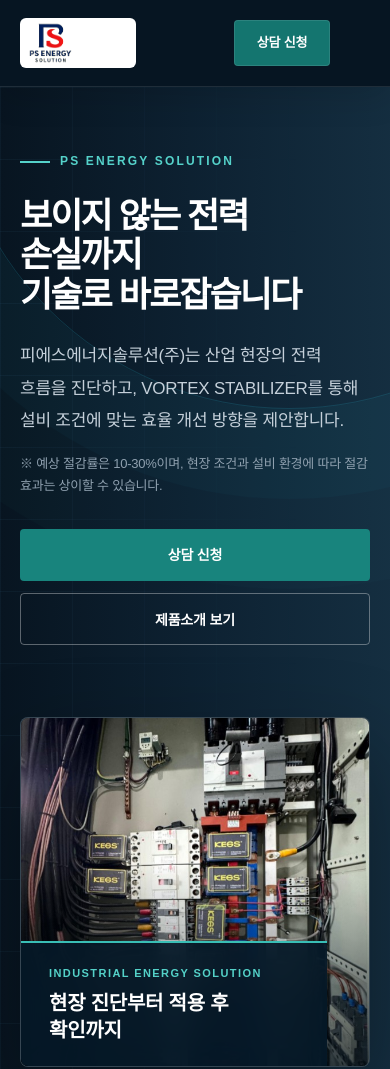
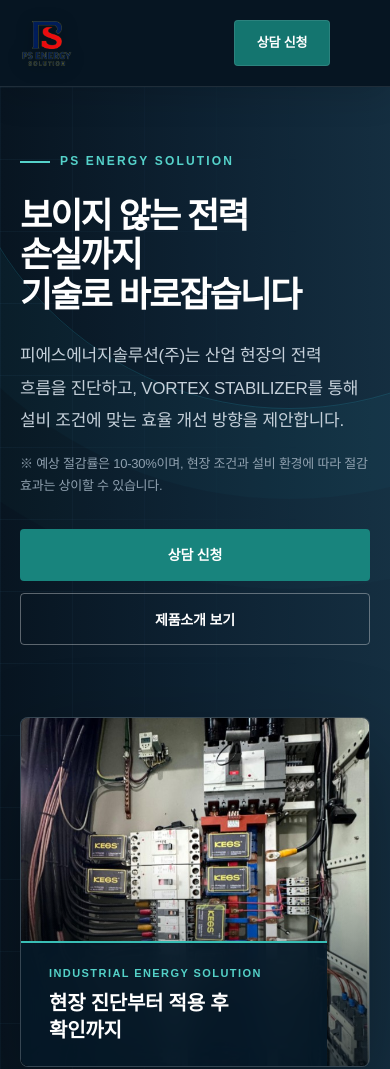
Before and after one commit to jimin-21/psensol-homepage, a plain HTML site: page index.html in a window 390 px wide. Shown: the top 1069 px of the page. Drawn offline with Linux system fonts and the light colour scheme.

Commit message:
Use transparent logo and product assets

```diff
--- a/consultation.css
+++ b/consultation.css
@@ -50,6 +50,7 @@
   height: 64px;
   object-fit: contain;
   object-position: left center;
+  filter: drop-shadow(0 3px 8px rgba(15, 23, 42, 0.18));
 }
 
 .nav-links {
--- a/index.html
+++ b/index.html
@@ -18,8 +18,8 @@
     <nav class="nav">
       <a href="index.html" class="logo-area" aria-label="피에스에너지솔루션 메인">
         <img
-          src="assets/logo.png"
-          onerror="this.onerror=null; this.src='assets/logo.jpg';"
+          src="assets/logo-transparent.png"
+          onerror="this.onerror=null; this.src='assets/logo.png';"
           alt="PS ENERGY SOLUTION 로고"
           class="logo-img"
         />
@@ -180,7 +180,7 @@
           <div class="two-column-grid">
             <div class="image-card product-installation-card">
               <img
-                src="assets/vortex-stabilizer.png"
+                src="assets/vortex-stabilizer-transparent.png"
                 alt="VORTEX STABILIZER 제품"
               />
             </div>
--- a/script.js
+++ b/script.js
@@ -51,7 +51,7 @@
       "VORTEX STABILIZER는 산업 설비의 전력 흐름을 안정화하고 저항 및 에너지 손실 감소를 목표로 하는 전력 효율 개선 솔루션입니다.",
     note:
       "※ 현장 조건, 부하 특성, 설비 환경에 따라 절감 효과와 적용 방식은 달라질 수 있습니다.",
-    imageBase: "assets/vortex-stabilizer",
+    imageBase: "assets/vortex-stabilizer-transparent",
     imageFit: "contain",
     imageLabel: "Product",
     imageTitle: "VORTEX STABILIZER",
--- a/style.css
+++ b/style.css
@@ -1428,3 +1428,41 @@
     font-size: 32px;
   }
 }
+
+/* Transparent brand assets */
+.logo-area {
+  width: 154px;
+  height: 68px;
+  padding: 0;
+  border-radius: 0;
+  background: transparent;
+}
+
+.logo-img {
+  width: 142px;
+  height: 64px;
+  filter: drop-shadow(0 3px 8px rgba(0, 0, 0, 0.28));
+}
+
+.hero-visual img.installation-photo {
+  padding: 22px;
+  background: radial-gradient(circle at 50% 42%, #17364c 0%, #081a29 72%);
+  filter: drop-shadow(0 22px 28px rgba(0, 0, 0, 0.38));
+}
+
+.product-installation-card img {
+  filter: drop-shadow(0 20px 24px rgba(0, 0, 0, 0.4));
+}
+
+@media (max-width: 640px) {
+  .logo-area {
+    width: 116px;
+    height: 50px;
+    padding: 0;
+  }
+
+  .logo-img {
+    width: 108px;
+    height: 48px;
+  }
+}
```
Also changed, not shown: consultation.html (+1 -1 lines), assets/logo-transparent.png (added), 2 other files.
